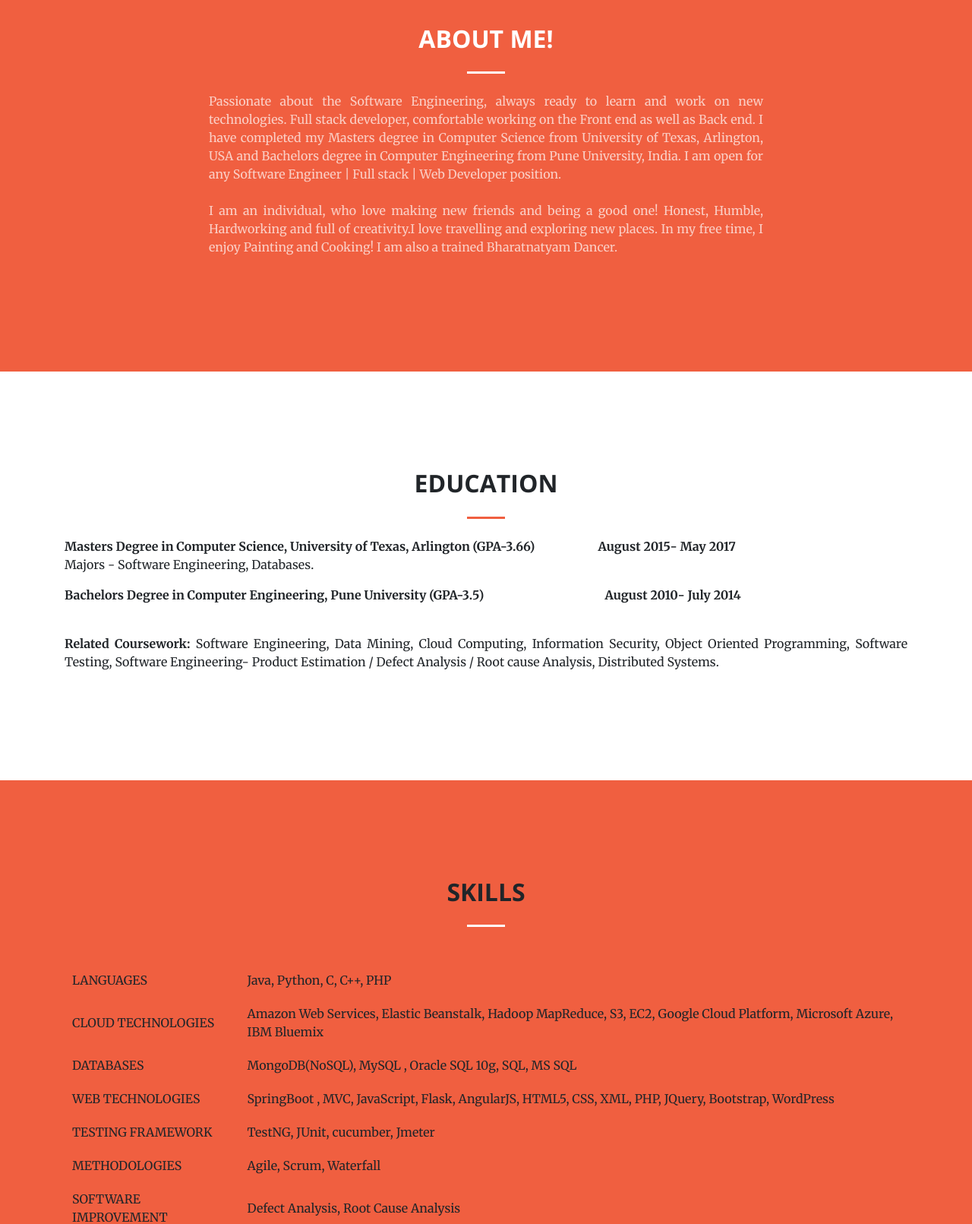
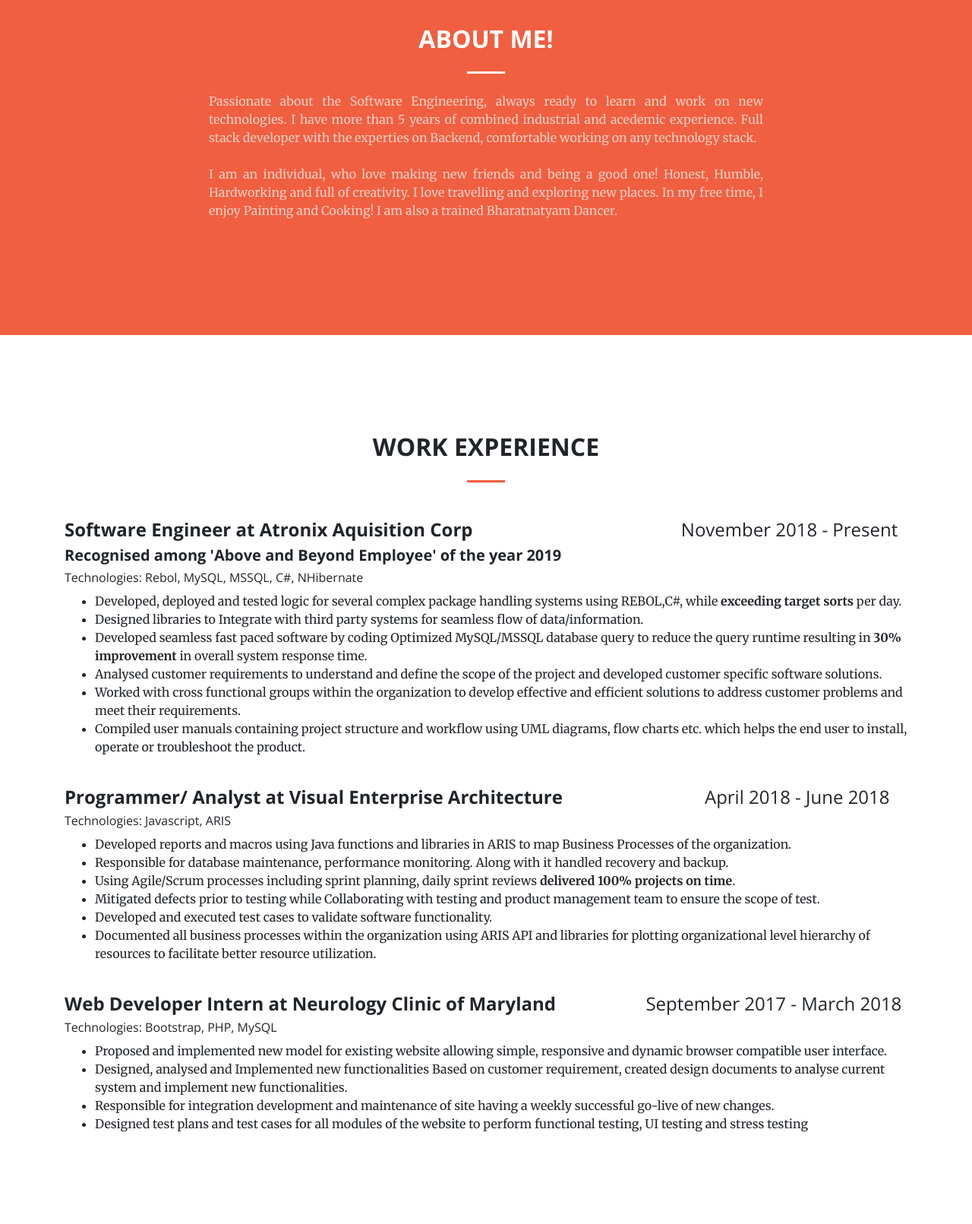
Before and after one commit to poonamsathe/poonamsathe.github.io, a plain HTML site: page index.html in a window 1280 px wide. Shown: the part 1189-2800 px from the top of the page at 76% size. Drawn offline with nearby package versions, Linux system fonts and the light colour scheme.

Commit message:
adding updated index file

```diff
--- a/index.html
+++ b/index.html
@@ -101,7 +101,7 @@
             <hr>
           </div>
           <div class="col-lg-8 mx-auto">
-            <p class="text-faded mb-5">Graduated with Masters Degree in Computer Science from the University of Texas, Arlington.</p>
+            <p class="text-faded mb-5">Software Engineer at Atronix Aquisition Corp</p>
             <a class="btn btn-primary btn-xl js-scroll-trigger" href="#about">Find Out More</a>
           </div>
         </div>
@@ -119,9 +119,10 @@
 			 <hr>
             <h2 class="section-heading text-white"><strong>ABOUT ME!</strong></h2>
             <hr class="light my-4">
-            <p class="text-faded mb-4 text-justify"> Passionate about the Software Engineering, always ready to learn and work on new technologies. Full stack developer, comfortable working on the Front end as well as Back end.
-			I have completed my Masters degree in Computer Science from University of Texas, Arlington, USA and Bachelors degree in Computer Engineering from Pune University, India. I am open for any Software Engineer | Full stack | Web Developer position.</p>
-			<p class="text-faded mb-4 text-justify">I am an individual, who love making new friends and being a good one! Honest, Humble, Hardworking and full of creativity.I love travelling and exploring new places. In my free time, I enjoy Painting and Cooking! I am also a trained Bharatnatyam Dancer.</p>
+            <p class="text-faded mb-4 text-justify"> Passionate about the Software Engineering, always ready to learn and work on new technologies. I have more than 5 years of combined industrial and acedemic experience.
+              Full stack developer with the experties on Backend, comfortable working on any technology stack.
+            </p>
+			<p class="text-faded mb-4 text-justify">I am an individual, who love making new friends and being a good one! Honest, Humble, Hardworking and full of creativity. I love travelling and exploring new places. In my free time, I enjoy Painting and Cooking! I am also a trained Bharatnatyam Dancer.</p>
           </div>
         </div>
       </div>
@@ -131,15 +132,62 @@
 		.img-circle{
 			border-radius:50%;
 		}
-	</style>
+  </style>
 
-    <section id="education">
+	<section id="work_experience">
+    <div class="container">
+      <div class="row">
+        <div class="col-lg-12">
+          <h2 class="section-heading text-center"><strong>WORK EXPERIENCE</strong></h2>
+          <hr class="my-4">
+
+          <br>
+          <h4 class="text-justify"><strong>Software Engineer at Atronix Aquisition Corp </strong> &nbsp; &nbsp; &nbsp; &nbsp; &nbsp; &nbsp; &nbsp; &nbsp; &nbsp;&nbsp; &nbsp; &nbsp; &nbsp; &nbsp;&nbsp; &nbsp; &nbsp; &nbsp;&nbsp; &nbsp; &nbsp; &nbsp; &nbsp; November 2018 - Present</h4>
+          <h5><strong>Recognised among 'Above and Beyond Employee' of the year 2019</strong></h5>
+          <h6>Technologies: Rebol, MySQL, MSSQL, C#, NHibernate</h6>
+          <ul>
+          <li>Developed, deployed and tested logic for several complex package handling systems using REBOL,C#, while <strong>exceeding target sorts</strong> per day.</li>
+          <li>Designed libraries to Integrate with third party systems for seamless flow of data/information.</li>
+          <li>Developed seamless fast paced software by coding Optimized MySQL/MSSQL database query to reduce the query runtime resulting in <strong> 30% improvement</strong> in overall system response time. </li>
+          <li>Analysed customer requirements to understand and define the scope of the project  and developed customer specific software solutions.</li>
+          <li>Worked with cross functional groups within the organization to develop effective and efficient solutions to address customer problems and meet their requirements.</li>
+          <li>Compiled user manuals containing project structure and workflow using UML diagrams, flow charts etc. which helps the end user to install, operate or troubleshoot the product.</li>
+          </ul>
+          <br>
+
+          <h4 class="text-justify"><strong>Programmer/ Analyst at Visual Enterprise Architecture</strong>&nbsp;&nbsp; &nbsp; &nbsp;&nbsp; &nbsp; &nbsp; &nbsp;&nbsp; &nbsp; &nbsp; &nbsp;&nbsp; &nbsp; &nbsp; &nbsp; &nbsp; April 2018 - June 2018</h4>
+          <h6>Technologies: Javascript, ARIS</h6>
+          <ul>
+          <li>Developed reports and macros using Java functions and libraries in ARIS to map Business Processes of the organization.</li>
+          <li>Responsible for database maintenance, performance monitoring. Along with it handled recovery and backup.</li>
+          <li>Using Agile/Scrum processes including sprint planning, daily sprint reviews <strong>delivered 100% projects on time</strong>.</li>
+          <li>Mitigated defects prior to testing while Collaborating with testing and product management team to ensure the scope of test.</li>
+          <li>Developed and executed test cases to validate software functionality.</li>
+          <li>Documented all business processes within the organization using ARIS API and libraries for plotting organizational level hierarchy of resources to facilitate better resource utilization.</li>
+          </ul>
+          <br>
+
+          <h4 class="text-justify"><strong>Web Developer Intern at Neurology Clinic of Maryland</strong>&nbsp; &nbsp; &nbsp; &nbsp; &nbsp;&nbsp; &nbsp; &nbsp; &nbsp; &nbsp; September 2017 - March 2018</h4>
+          <h6>Technologies: Bootstrap, PHP, MySQL</h6>
+          <ul>
+          <li>Proposed and implemented new model for existing website allowing simple, responsive and dynamic browser compatible user interface.</li>
+          <li>Designed, analysed and Implemented new functionalities Based on customer requirement, created design documents to analyse current system and implement new functionalities.</li>
+          <li>Responsible for integration development and maintenance of site having a weekly successful go-live of new changes.</li>
+          <li>Designed test plans and test cases for all modules of the website to perform functional testing, UI testing and stress testing</li>
+          </ul>
+
+        </div>
+      </div>
+    </div>
+  </section>
+
+    <section class="bg-primary" id="education">
       <div class="container">
         <div class="row">
           <div class="col-lg-12">
             <h2 class="section-heading text-center"><strong>EDUCATION</strong></h2>
             <hr class="my-4">
-			<p id="toleft"><strong>Masters Degree in Computer Science, University of Texas, Arlington (GPA-3.66) &nbsp; &nbsp; &nbsp; &nbsp; &nbsp; &nbsp; &nbsp; &nbsp; &nbsp; &nbsp; &nbsp;August 2015- May 2017</strong><br>Majors - Software Engineering, Databases.</p>
+			<p id="toleft"><strong>Masters Degree in Computer Science, University of Texas, Arlington (GPA-3.66) &nbsp; &nbsp; &nbsp; &nbsp; &nbsp; &nbsp; &nbsp; &nbsp; &nbsp; &nbsp; &nbsp;August 2015 - May 2017</strong><br>Majors - Software Engineering, Databases.</p>
 			<p><strong>Bachelors Degree in Computer Engineering, Pune University (GPA-3.5) &nbsp; &nbsp; &nbsp; &nbsp; &nbsp; &nbsp; &nbsp; &nbsp; &nbsp; &nbsp; &nbsp; &nbsp; &nbsp; &nbsp; &nbsp; &nbsp; &nbsp; &nbsp; &nbsp; &nbsp; &nbsp;August 2010- July 2014</strong></p>
 			<br>
 			<p class="text-justify"><strong>Related Coursework:</strong> Software Engineering, Data Mining, Cloud Computing, Information Security, Object Oriented Programming, Software Testing, Software Engineering- Product Estimation / Defect Analysis / Root cause Analysis, Distributed Systems.</p>
@@ -156,7 +204,7 @@ th, td {
 }
 </style>
 
-	<section class="bg-primary" id="skills">
+	<section id="skills">
       <div class="container">
         <div class="row">
           <div class="col-lg-12">
@@ -203,27 +251,6 @@ th, td {
       </div>
     </section>
 
-	<section id="work_experience">
-      <div class="container">
-        <div class="row">
-          <div class="col-lg-12">
-            <h2 class="section-heading text-center"><strong>WORK EXPERIENCE</strong></h2>
-            <hr class="my-4">
-			<h4 class="text-justify"><strong>Web Developer Intern</strong></h4>
-			<h6>Neurology Clinic of Maryland, USA (September 2017 - Present)</h6>
-			<ul>
-			<li>Gathering requirements from client, analysing current system.</li>
-			<li>Preparing Analysis and Software Requirement documentation. Proposed new design for the system, renewing and developing the design and added functionalities for the website. </li>
-			<li>Creating reponsive and dynamic websites.</li>
-			<li>Writing scenario based test cases and test plan for each module of the website. Rigorously testing the website.</li>
-			<li>Building the productin documentation and performing production migration.</li>
-			<li>Maintaining current websites.</li>
-			</ul>
-
-          </div>
-        </div>
-      </div>
-    </section>
 
 	<section id="projects">
 	<!--<div class="container">
```
